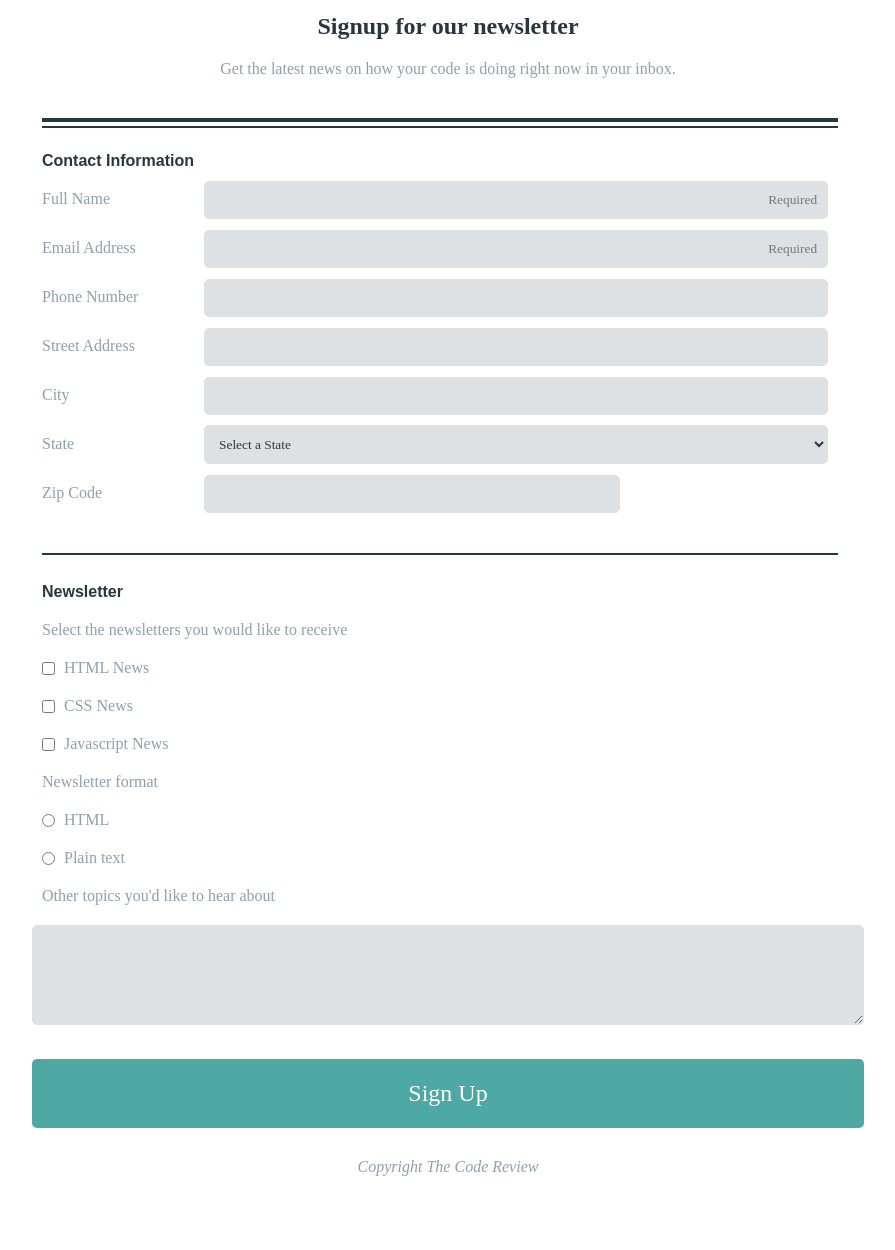
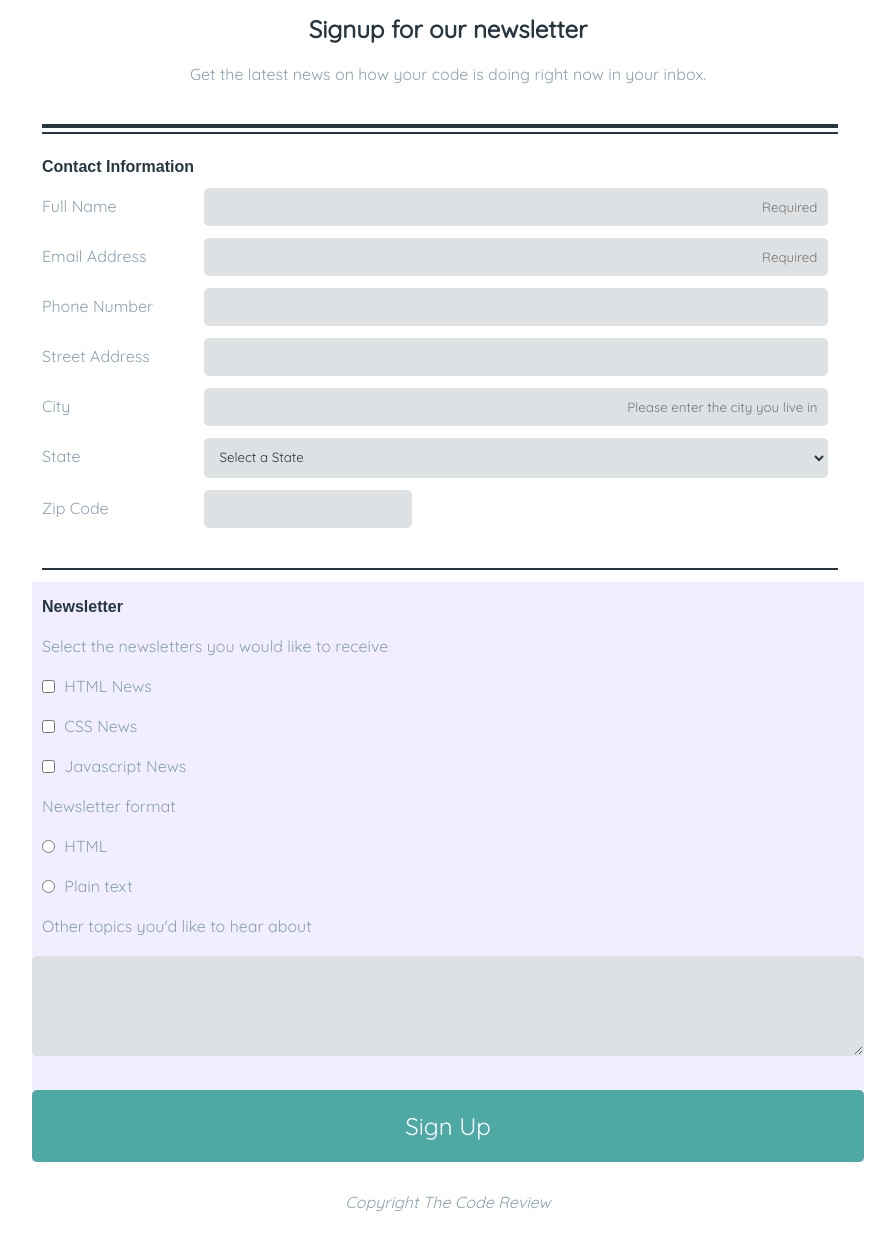
Before and after one commit to kpasciullo/TechDegree-Project03, a plain HTML site: page index.html in a window 1280 px wide. Shown: the part 144-1394 px from the top of the page, without its empty margins (192-1087 px from the left). Drawn offline with Linux system fonts and the light colour scheme.

Commit message:
added exceeds content
should be all finished now, submitting for review

```diff
--- a/css/styles.css
+++ b/css/styles.css
@@ -1,7 +1,11 @@
-/* stylesheet */
+/* stylesheet*/
+
+@import url('https://fonts.googleapis.com/css2?family=Quicksand&display=swap');
+@import url('https://fonts.googleapis.com/css2?family=Spartan:wght@700&display=swap');
+
 * {
     box-sizing: border-box;
-    font-family: serif;
+    font-family: 'Quicksand', sans-serif;
     margin: 0;
     padding: 0;
     text-align: left;
@@ -37,6 +41,7 @@ header {
 }
 
 h1 {
+    font-family: 'Spartan', sans-serif;
     text-align: center;
     margin-top: 20px;
     margin-bottom: 20px;
@@ -141,6 +146,10 @@ fieldset > input, select {
      border: none;
  }
 
+ .second-section {
+    background-color: rgb(241, 238, 253);
+ }
+
  legend {
      width: 99%;
  }
@@ -156,6 +165,7 @@ input:focus,
 textarea:focus,
 button:focus {
     border: 3px solid rgb(39, 55, 65);
+    transition: .5s ease-in-out;
 }
 
  @media only screen and (min-width: 768px) {
@@ -182,4 +192,8 @@ button:focus {
         margin-bottom: 10px;;
     }
 
+    #zip {
+        width: 25%;
+    }
+
  }
--- a/index.html
+++ b/index.html
@@ -20,10 +20,10 @@
                 <fieldset>
         <legend class="contact-info">Contact Information</legend>
             <label for="name">Full Name</label>
-            <input type="text" id="name" name="user-name" placeholder="Required">
+            <input type="text" id="name" name="user-name" placeholder="Required" required>
             <br>
             <label for="email">Email Address</label>
-            <input type="email" id="email" name="user-email" placeholder="Required">
+            <input type="email" id="email" name="user-email" placeholder="Required" required>
             <br>
             <label for="phone">Phone Number</label>
             <input type="tel" id="phone" name="user-phone">
@@ -32,7 +32,7 @@
             <input type="text" id="address" name="user-address">
             <br>
             <label for="city">City</label>
-            <input type="text" id="city" name="user-city">
+            <input type="text" id="city" name="user-city" placeholder="Please enter the city you live in">
             <br>
             <label for="state">State</label>
             <select name="state" id="state">
@@ -94,7 +94,7 @@
             <input type="text" id="zip" name="user-zip">
             <br>
         </fieldset>
-        <fieldset>
+        <fieldset class="second-section">
     <legend class="newsletter-info">Newsletter</legend>
     <p>Select the newsletters you would like to receive</p>
         <label for="html-news"><input type="checkbox" id="html-news" name="news-type">
@@ -111,7 +111,7 @@
         Plain text</label>
         <label for="topics">Other topics you'd like to hear about</label>
         <textarea id="topics" name="topics"></textarea>
-        <button type="button">Sign Up</button>
+        <button type="submit">Sign Up</button>
     </fieldset>
     </form>
 
@@ -119,18 +119,5 @@
         <span id="copyright">Copyright The Code Review</span>
     </footer>
 
-
-
-
-
-
-
-
-
-
-
-
-    </form>
-
 </body>
 </html>
```
